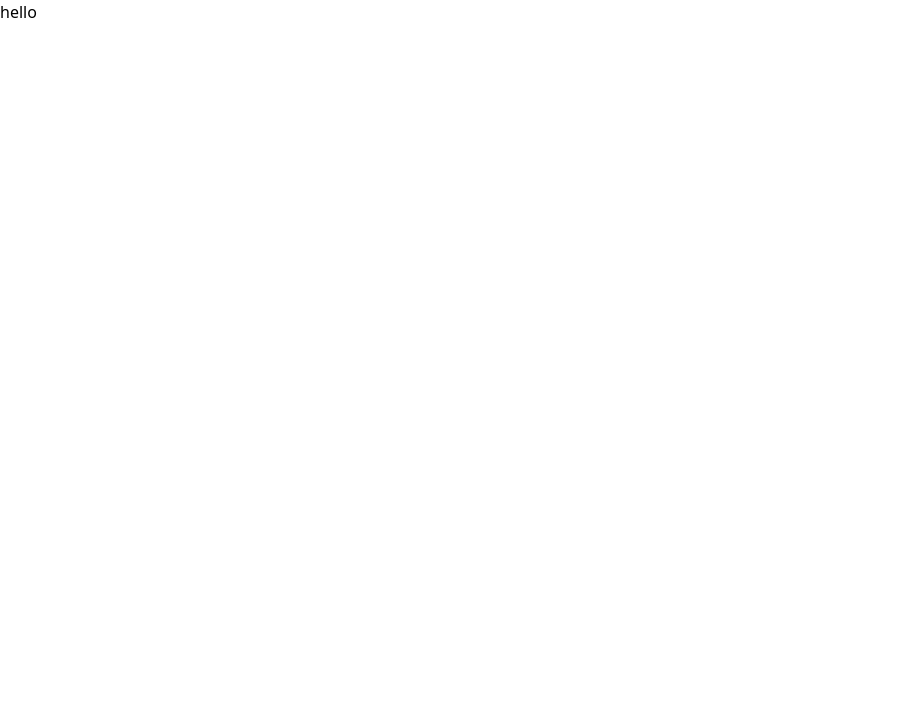
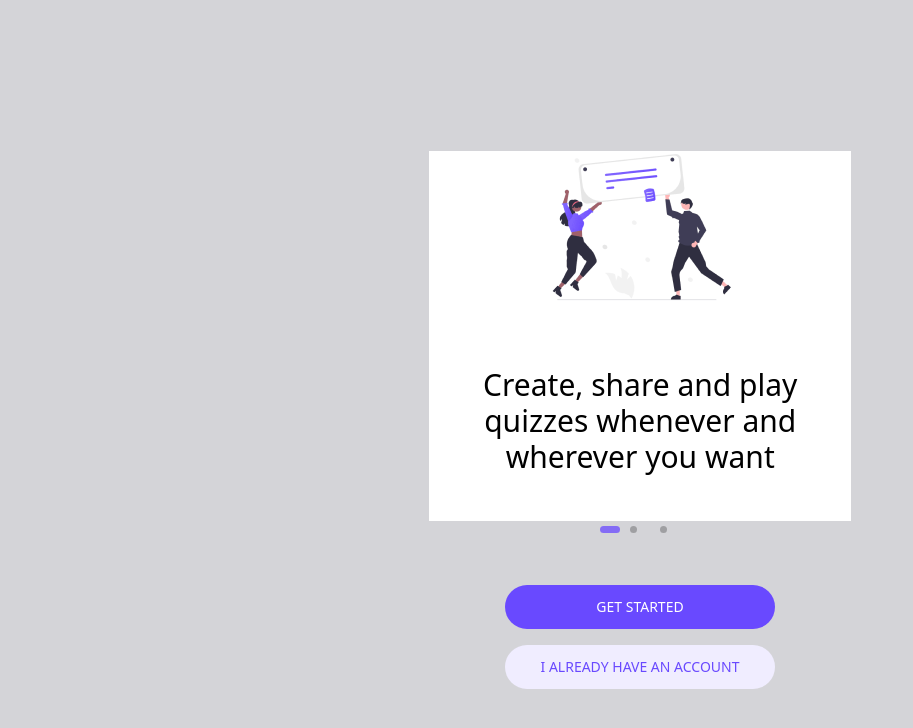
Before and after one commit to smartcollins/quizzico, a React (Create React App) app: page / in a window 1280 px wide. Shown: the top 728 px of the page, without its empty margins (0-913 px from the left). Built offline with nearby package versions, Linux system fonts and the light colour scheme.

Commit message:
feat: add slider and get started buttons

```diff
--- a/package.json
+++ b/package.json
@@ -11,6 +11,8 @@
     "react-dom": "^18.2.0",
     "react-router-dom": "^6.6.2",
     "react-scripts": "5.0.1",
+    "react-slick": "^0.29.0",
+    "slick-carousel": "^1.8.1",
     "web-vitals": "^2.1.4"
   },
   "scripts": {
--- a/src/App.js
+++ b/src/App.js
@@ -1,5 +1,6 @@
 import { useEffect, useState } from "react";
 import Loader from "./components/loader/Loader";
+import Carousel from "./components/Carousel";
 
 function App() {
   const [spinner, setSpinner] = useState(true);
@@ -11,7 +12,12 @@ function App() {
 
 
 
-  return spinner ? <Loader /> : <div className="App">hello</div>;
+  return(
+    spinner ? <Loader /> : (
+    <div className="App h-screen">
+      <Carousel/>
+    </div>)
+  );
 }
 
 export default App;
--- a/src/assets/data.js
+++ b/src/assets/data.js
@@ -1,9 +1,9 @@
 import slide_image_one from "../images/slid-img.png";
-import slide_image_two from "../images/slid-img.png";
-import slide_image_three from "../images/slid-img.png";
+import slide_image_two from "../images/slid-img-two.png";
+import slide_image_three from "../images/slid-img-three.png";
 
-export const slider_data = [
-    {image: slide_image_one, caption: ""},
-    {image: slide_image_two, caption: ""},
-    {image: slide_image_three, caption: ""},
+export const sliderData = [
+    {image: slide_image_one, caption: "create, share and play quizzes whenever and wherever you want", id:1},
+    {image: slide_image_two, caption: "find funand intersting quizzes to boost up your knowledge", id:2},
+    {image: slide_image_three, caption: "play quiz challenges together with your friends", id:3},
 ]
--- /dev/null
+++ b/src/components/Carousel.jsx
@@ -0,0 +1,45 @@
+import React from "react";
+
+import Slider from "react-slick";
+import "slick-carousel/slick/slick.css";
+import "slick-carousel/slick/slick-theme.css";
+
+import { sliderData } from "../assets/data";
+import GetStartedButton from "./GetStartedButton";
+
+const Carousel = () => {
+  const settings = {
+    dots: true,
+    infinite: true,
+    speed: 500,
+    slidesToShow: 1,
+    slidesToScroll: 1,
+    swipeToScroll: true,
+  };
+
+  return (
+    <div className="w-full flex justify-center py-3 px-5 flex-col items-center bg-zinc-300 h-full">
+      <div className="w-[34%] bg-white max-md:w-full mt-10">
+        <Slider {...settings}>
+          {sliderData.length > 0 &&
+            sliderData.map((slider) => (
+              <div key={slider.id} className="overflow-hidden">
+                <div className="w-full overflow-hidden">
+                  <div className="flex justify-center">
+                    {" "}
+                    <img src={slider.image} alt="" className="w-[auto]" />
+                  </div>
+                  <h2 className="first-letter:capitalize text-3xl text-center px-5 font-normal my-10">
+                    {slider.caption}
+                  </h2>
+                </div>
+              </div>
+            ))}
+        </Slider>
+      </div>
+      <GetStartedButton/>
+    </div>
+  );
+};
+
+export default Carousel;
--- /dev/null
+++ b/src/components/GetStartedButton.jsx
@@ -0,0 +1,12 @@
+import React from 'react'
+
+const GetStartedButton = () => {
+  return (
+    <div className='uppercase text-white space-y-4 mt-16 w-full flex items-center flex-col justify-center'>
+        <button className='px-3 w-[270px] uppercase text-sm bg-[#6949ff] block py-3 rounded-[30px] max-sm:w-[90%]'>get started</button>
+        <button className='px-3 w-[270px] uppercase text-sm text-[#6949ff]  py-3 rounded-[30px] block max-sm:w-[90%] bg-[#f0edff]'>i already have an account</button>
+    </div>
+  )
+}
+
+export default GetStartedButton
--- a/src/index.css
+++ b/src/index.css
@@ -1,3 +1,31 @@
 @tailwind base;
 @tailwind components;
 @tailwind utilities;
+* {
+  margin: 0;
+  padding: 0;
+}
+html {
+  overflow-x: hidden;
+  background-color: white;
+}
+body {
+  overflow-y: auto;
+  overflow-x: hidden;
+}
+.slick-arrow {
+  display: none !important;
+}
+.slick-dots li button::before {
+  content: "" !important;
+  background-color: black;
+  height: 7px !important;
+  width: 7px !important;
+  border-radius: 50%;
+}
+.slick-dots li.slick-active button::before {
+  opacity: 0.75;
+  width: 20px !important;
+  border-radius: 20px;
+  background-color: #6949ff;
+}
```
Also changed, not shown: src/images/slid-img.png (renamed from src/images/slide-img.png), 1 other file (tests, documents, lock files or other folders).
